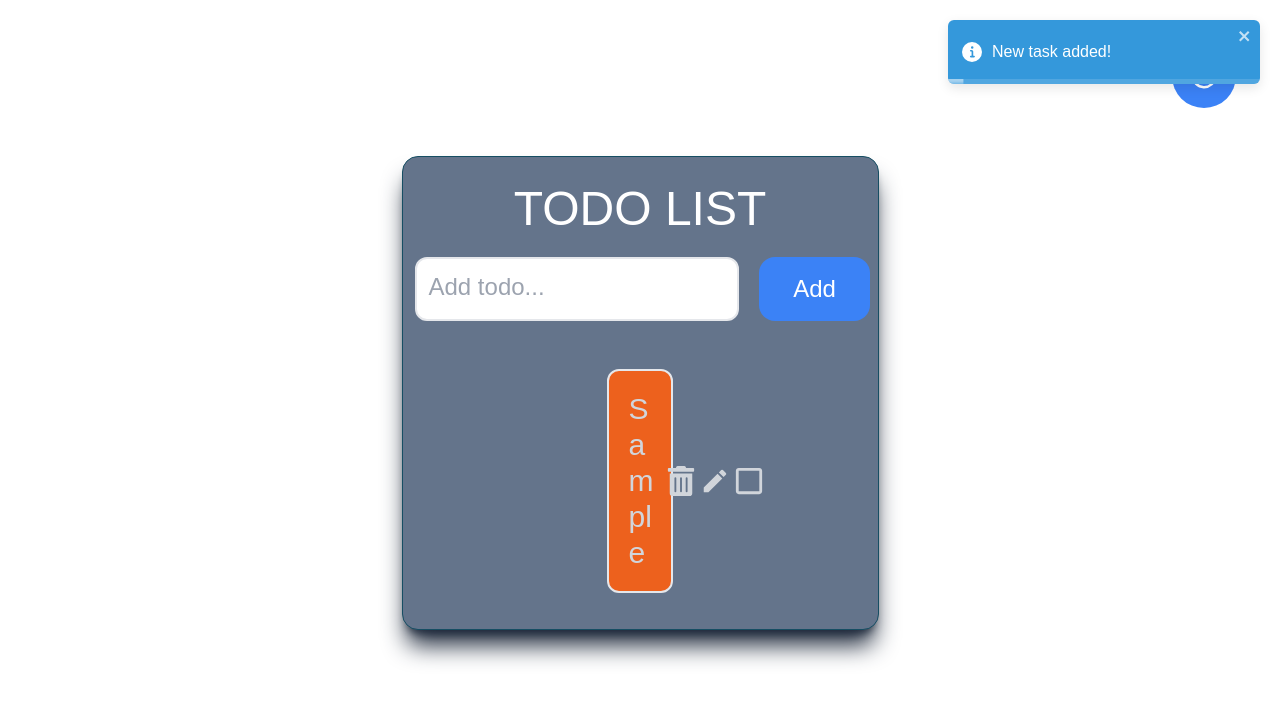
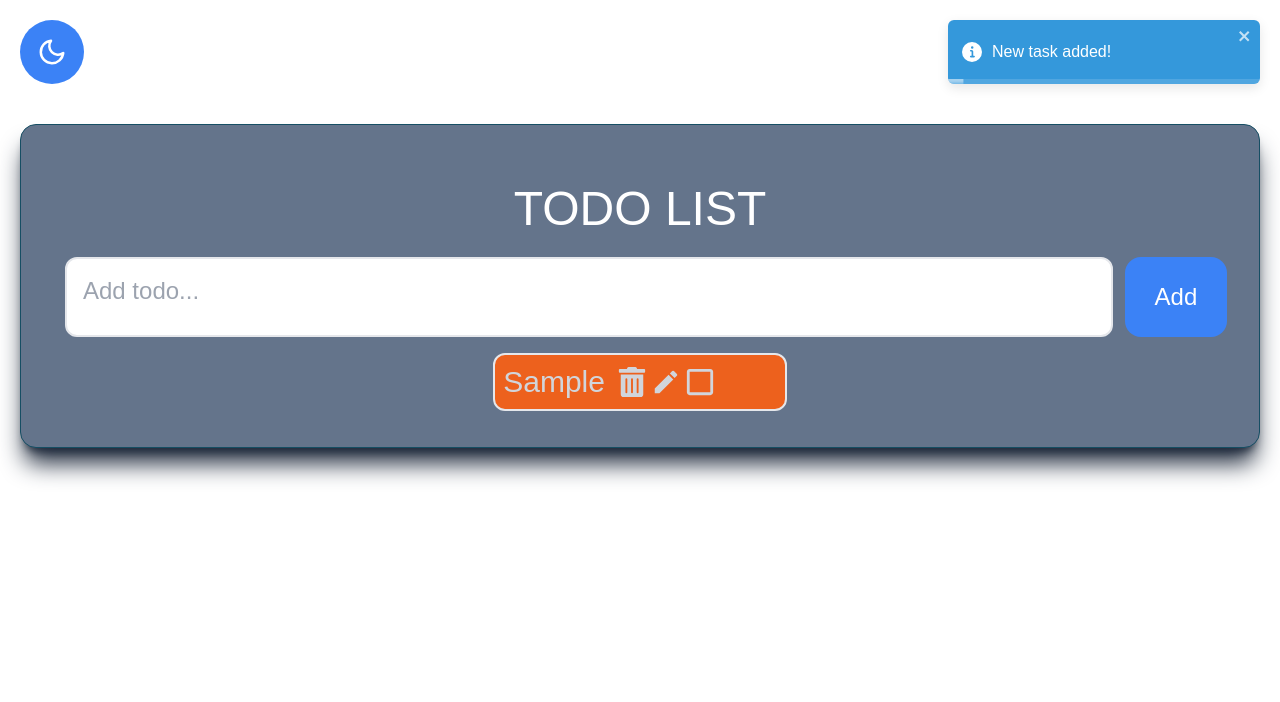
Before and after one commit to kaderbozkaya/staj1, a React (Vite) app: page / in a window 1280 px wide. Both pictures are taken after typing "Sample" into the empty fields and a click on the button "Add". Shown: the top 702 px of the page. Built offline with nearby package versions, Linux system fonts and the light colour scheme.

Commit message:
Local Storage added

```diff
--- a/src/App.jsx
+++ b/src/App.jsx
@@ -16,10 +16,18 @@ import "./App.css";
 
 function App() {
   const [value, setValue] = useState("");
-  const [todoArray, setTodoArray] = useState([]);
+  const [todoArray, setTodoArray] = useState(() => {
+    // İlk render sırasında local storage'dan verileri yükle
+    const savedTodos = localStorage.getItem("todo-list");
+    return savedTodos ? JSON.parse(savedTodos) : [];
+  });
   const [editMode, setEditMode] = useState(false); //düzenleme işlemi yaplıp yapılmadığını belirlemek için(add butonunu update veya add olarak değiştirmek için)
   const [editItemId, setEditItemId] = useState(); //düzenlenen todo'nun id'sini tutmak için
   const [isDarkMode, setIsDarkMode] = useState(false);
+  useEffect(() => {
+    // Todos değiştiğinde local storage'a kaydet
+    localStorage.setItem("todo-list", JSON.stringify(todoArray));
+  }, [todoArray]);
   useEffect(() => {
     if (isDarkMode) {
       document.documentElement.classList.add("dark");
@@ -95,12 +103,7 @@ function App() {
       });
     }
   };
-  //enter'a basınca listeye todo eklesin diye
-  const handleKeyPress = (e) => {
-    if (e.key === "Enter") {
-      add();
-    }
-  };
+
   //---------------SİLME İÇİN GEREKLİ FONKSİYONLAR----------------
   const deleteItem = (id) => {
     const newArr = todoArray.filter(
@@ -165,10 +168,10 @@ function App() {
   };
   return (
     <>
-      <div className="flex justify-end p-7 m-4">
+      <div className="flex mt-20 ml-2 md:m-5">
         <button
           onClick={tooggleTheme}
-          className="p-4 bg-blue-500 dark:bg-white rounded-full text-white dark:text-blue-500 md:w-16 md:h-16 flex items-center justify-center text-lg md:text-3xl"
+          className="p-4 bg-blue-500 dark:bg-white rounded-full text-white dark:text-blue-500 md:w-16 md:h-16 flex items-center justify-center text-lg md:text-3xl "
         >
           {isDarkMode ? <IoSunnyOutline /> : <FiMoon />}
         </button>
@@ -185,37 +188,36 @@ function App() {
         pauseOnHover
         theme="light"
       />
-      <div className="flex items-center justify-center m-5 ">
-        <div className="border border-cyan-900 rounded-2xl bg-slate-500 shadow-xl shadow-slate-800 dark:border-white dark:bg-slate-300 dark:shadow-xl dark:shadow-slate-500 ">
+      <div className=" flex justify-center items-center ">
+        <div className="m-5 p-8 border border-cyan-900 rounded-2xl bg-slate-500 shadow-xl shadow-slate-800 dark:border-white dark:bg-slate-300 dark:shadow-xl dark:shadow-slate-500 w-[300px] md:w-[700px] lg:w-full">
           <h1 className="text-3xl md:text-5xl text-white dark:text-blue-700 text-center m-3 pt-4 ">
             TODO LIST
           </h1>
-          <div className="flex items-center justify-center">
+          <div className="flex items-center justify-center ">
             <textarea
               type="text"
               placeholder="Add todo..."
               value={value}
               onChange={(e) => setValue(e.target.value)}
-              onKeyDown={handleKeyPress}
-              className="border-2 p-3 outline-none rounded-xl text-md md:text-2xl text-gray-600 resize-none w-[56%] h-14 md:w-[70%] md:h-16 m-3 dark:border-blue-500"
+              className="border-2 p-4 outline-none rounded-xl text-md md:text-2xl text-gray-600 resize-none  md:w-full h-16 md:h-[80px] m-3  dark:border-blue-500 "
             />
             <button
               onClick={add}
-              className="bg-blue-500 text-white text-lg md:text-2xl m-2 p-4 rounded-2xl w-16 md:w-28 h-14 md:h-16 hover:bg-blue-400 flex items-center justify-center"
+              className="bg-blue-500 text-white text-lg md:text-2xl  p-3 rounded-2xl w-16 md:w-28 h-16 md:h-[80px] hover:bg-blue-400 flex items-center justify-center"
             >
               {editMode ? "Update" : "Add"}
             </button>
           </div>
-          <div className="flex items-center justify-center">
-            <ul className="m-5 p-3 rounded break-words flex  justify-center flex-wrap">
+          <div>
+            <ul className="rounded break-words flex flex-wrap justify-center ">
               {todoArray.map((item) => (
                 <li
                   key={item.id}
                   style={{ backgroundColor: item.backgroundColor }}
-                  className={`text-gray-300 flex items-center m-1 border-2 rounded-xl w-[300px] lg:w-1/4 p-4`}
+                  className={`text-gray-300 flex items-center m-1 border-2 rounded-xl w-[300px] lg:w-1/4 p-1 max-h-full`}
                 >
                   <p
-                    className={`break-all m-1 text-lg md:text-3xl ${
+                    className={`m-1 text-lg md:text-3xl break-all ${
                       item.status === "Resolved" ? "line-through" : ""
                     }`}
                   >
```
